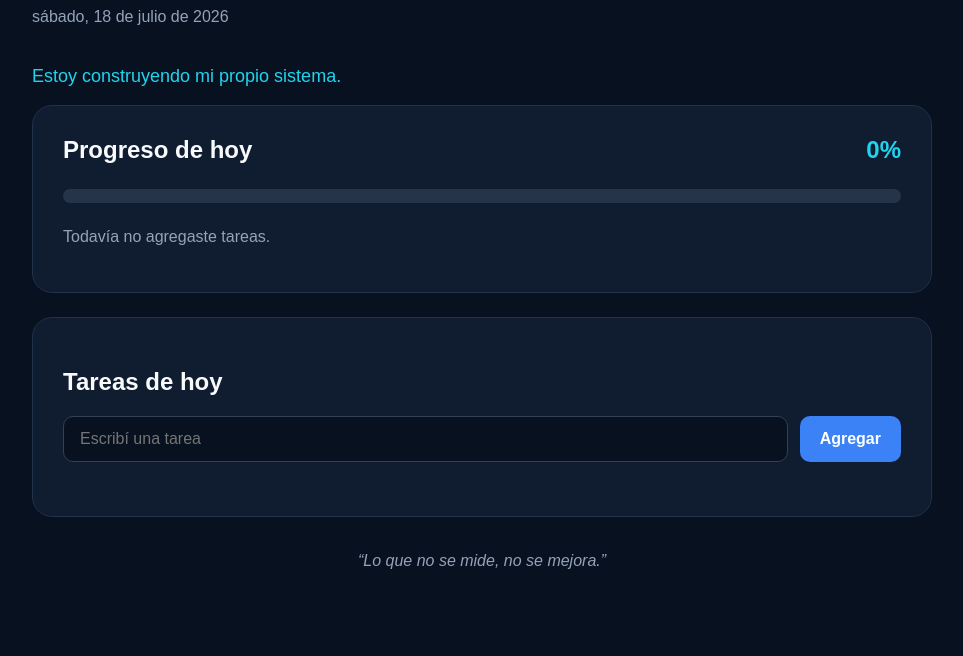
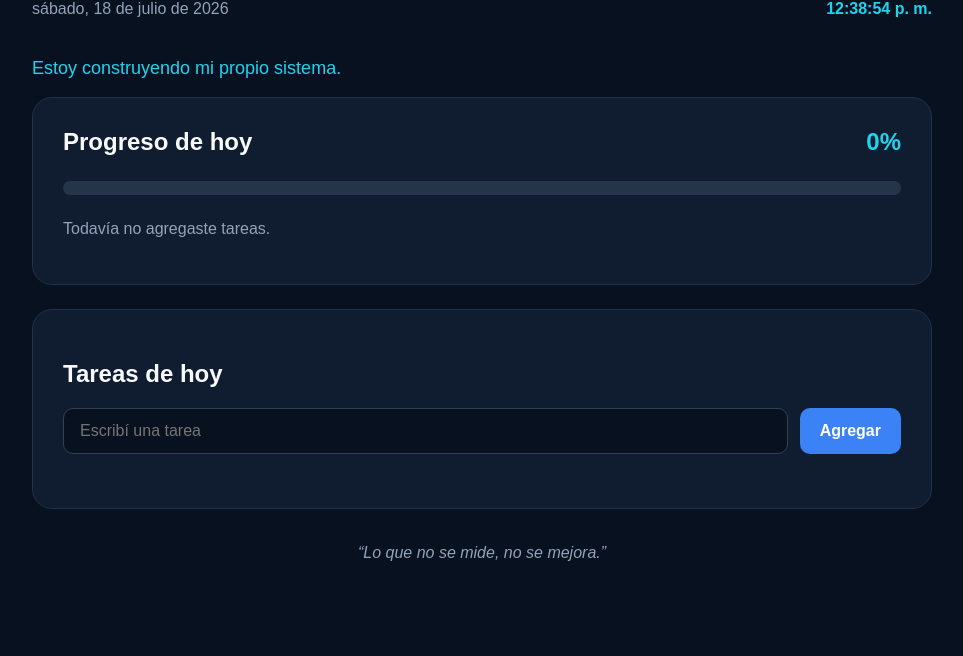
Before and after one commit to matipy-rgb/ATLAS-SO, a plain HTML site: page index.html in a window 1280 px wide. Shown: the part 165-821 px from the top of the page, without its empty margins (158-1121 px from the left). Drawn offline with Linux system fonts and the light colour scheme.

Commit message:
Add dynamic greeting and live clock

```diff
--- a/index.html
+++ b/index.html
@@ -14,8 +14,12 @@
     <main class="dashboard">
         <header>
             <span class="brand">ATLAS SO</span>
-            <h1>Buen día, Matías.</h1>
-            <p id="currentDate" class="date"></p>
+            <h1><span id="greeting">Buen día</span>, Matías.</h1>
+
+<div class="date-row">
+    <p id="currentDate" class="date"></p>
+    <p id="currentTime" class="time"></p>
+</div>
             <p class="intro">Estoy construyendo mi propio sistema.</p>
         </header>
 
--- a/script.js
+++ b/script.js
@@ -6,12 +6,35 @@ const statusMessage = document.querySelector("#statusMessage");
 const taskInput = document.querySelector("#taskInput");
 const addTaskButton = document.querySelector("#addTaskButton");
 const taskList = document.querySelector("#taskList");
+const greeting = document.querySelector("#greeting");
+const currentTime = document.querySelector("#currentTime");
 
 let tasks = JSON.parse(localStorage.getItem("atlasTasks")) || [];
 
 currentDate.textContent = new Intl.DateTimeFormat("es-PY", {
     dateStyle: "full"
 }).format(new Date());
+function updateClock() {
+    const now = new Date();
+    const hour = now.getHours();
+
+    if (hour < 12) {
+        greeting.textContent = "Buen día";
+    } else if (hour < 19) {
+        greeting.textContent = "Buenas tardes";
+    } else {
+        greeting.textContent = "Buenas noches";
+    }
+
+    currentTime.textContent = new Intl.DateTimeFormat("es-PY", {
+        hour: "2-digit",
+        minute: "2-digit",
+        second: "2-digit"
+    }).format(now);
+}
+
+updateClock();
+setInterval(updateClock, 1000);
 
 function saveTasks() {
     localStorage.setItem("atlasTasks", JSON.stringify(tasks));
--- a/styles.css
+++ b/styles.css
@@ -205,3 +205,29 @@ button:disabled {
     background: #991b1b;
     transform: none;
 }
+.date-row {
+    display: flex;
+    align-items: center;
+    justify-content: space-between;
+    gap: 20px;
+    margin-bottom: 40px;
+}
+
+.date-row .date {
+    margin: 0;
+}
+
+.time {
+    margin: 0;
+    color: var(--secondary);
+    font-weight: bold;
+    font-variant-numeric: tabular-nums;
+}
+
+@media (max-width: 600px) {
+    .date-row {
+        align-items: flex-start;
+        flex-direction: column;
+        gap: 8px;
+    }
+}
```
